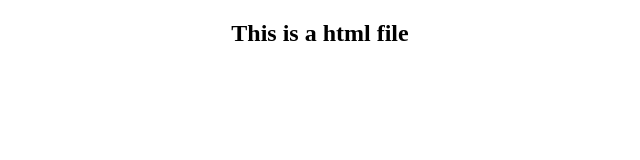
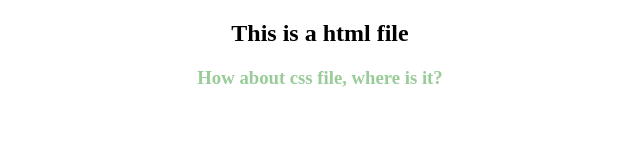
Before and after one commit to arca2533/tutorial, a plain HTML site: page ha/test_01.html in a window 1280 px wide. Shown: the whole page, without its empty margins (320-960 px from the left). Drawn offline with Linux system fonts and the light colour scheme.

Commit message:
change html file

```diff
--- a/ha/test_01.html
+++ b/ha/test_01.html
@@ -7,5 +7,6 @@
 
 <body>
 <h2 style=" text-align:center;">This is a html file</h2>
+<h3 style=" text-align:center; color:#9C9;">How about css file, where is it?</h3>
 </body>
 </html>
```
